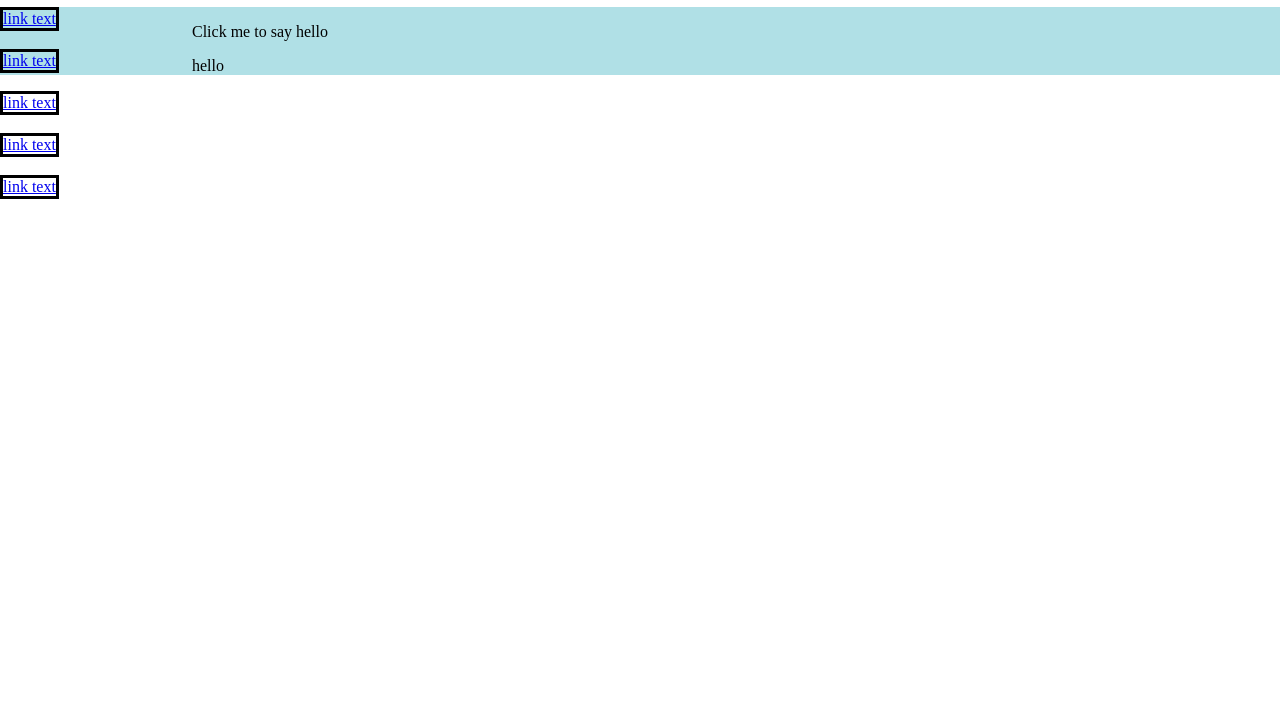
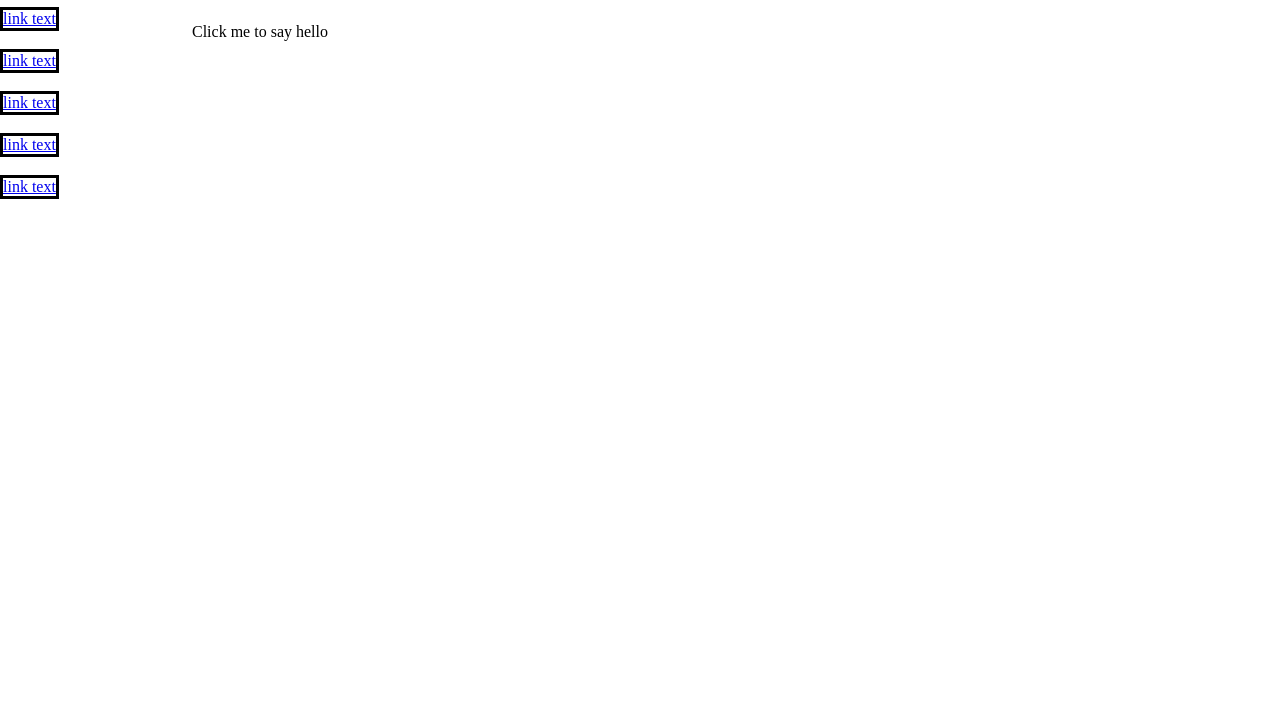
Before and after one commit to Pyogesh11/Lab2, a plain HTML site: page index.html in a window 1280 px wide. Shown: the part 73-800 px from the top of the page. Drawn offline with Linux system fonts and the light colour scheme.

Commit message:
my first commit

```diff
--- a/index.html
+++ b/index.html
@@ -22,8 +22,6 @@
   </p>
   <script src="js/scripts.js"></script>
 </main>
-<p style="background-color:powderblue;">
-  hello
-</p>
+
   </body>
 </html>
```
